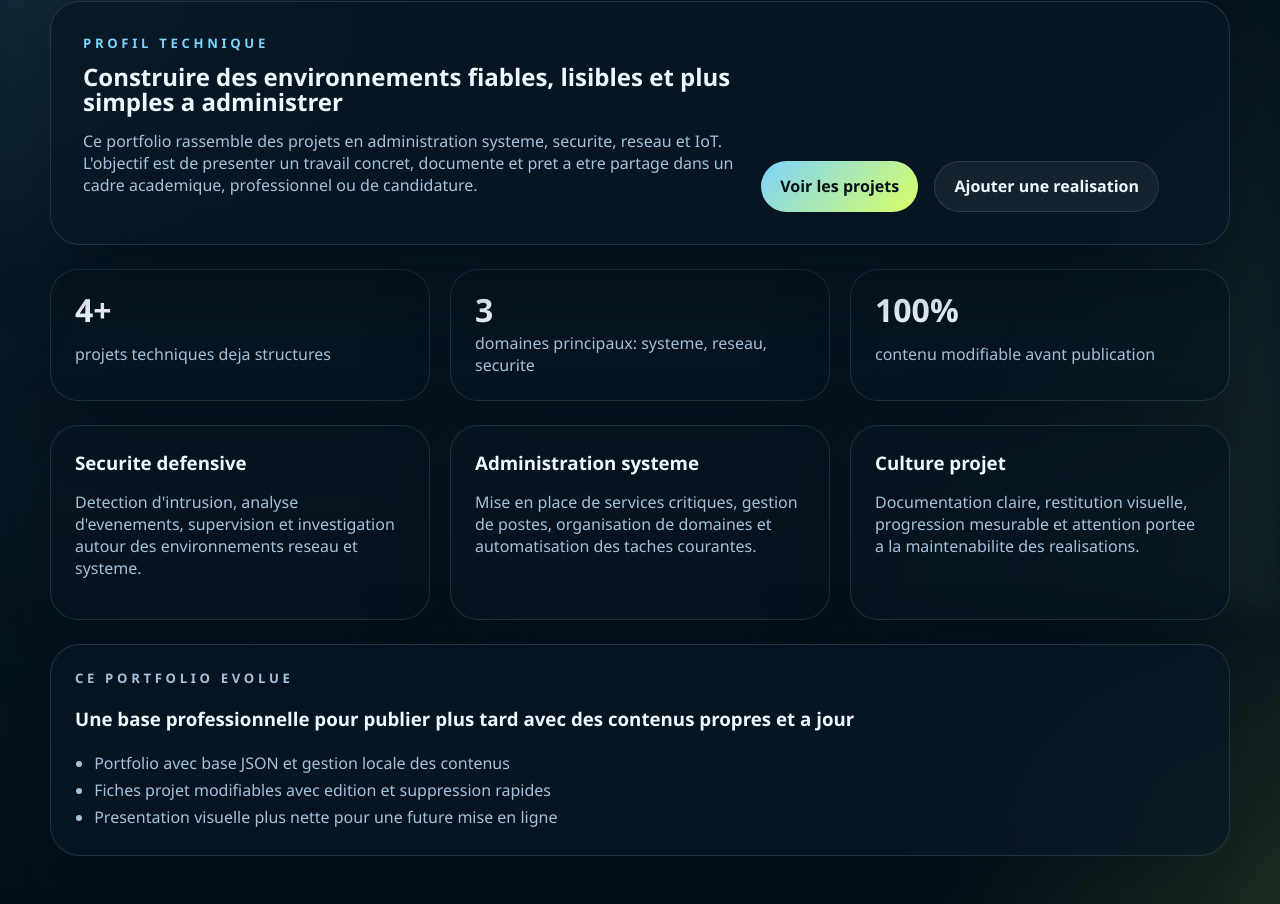
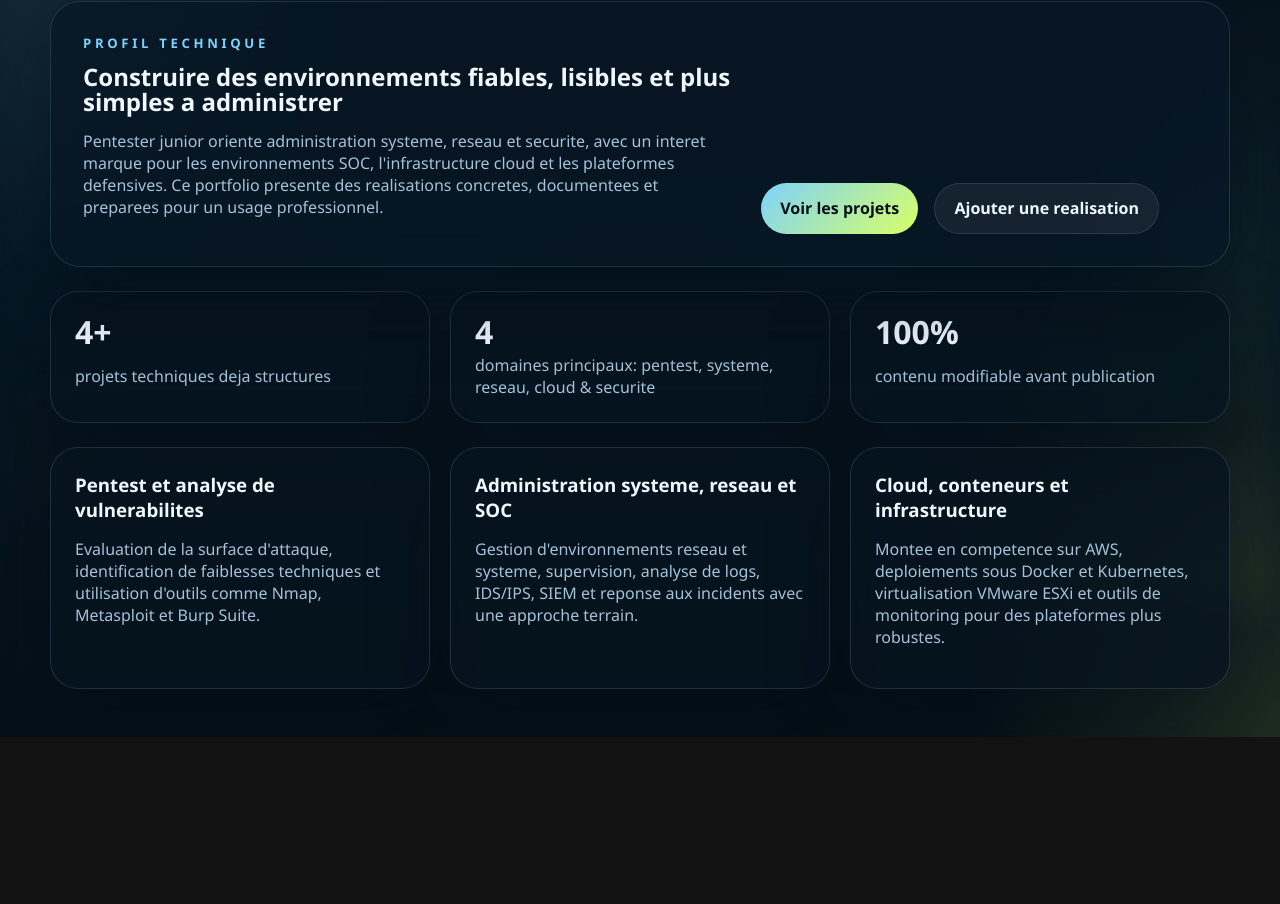
Before and after one commit to dvddy03/myPorfolio, a React (Vite) app in the folder react/: page / in a window 1280 px wide. Shown: the part 195-1099 px from the top of the page. After the commit the page ends 932 px from the top, so only its background shows below. Built offline with nearby package versions, Linux system fonts and the light colour scheme; no server answers.

Commit message:
feat: refine portfolio homepage positioning

```diff
--- a/react/db.json
+++ b/react/db.json
@@ -88,6 +88,8 @@
       "year": "2026",
       "status": "En evolution",
       "coverTone": "violet",
+      "imageKey": "iot",
+      "imageUrl": "",
       "technologies": [
         "ESP32",
         "Arduino",
@@ -99,7 +101,6 @@
         "Experimentation de scan reseau Wi-Fi",
         "Prototypage rapide sur microcontroleur"
       ],
-      "imageKey": "iot",
       "githubUrl": "",
       "demoUrl": "",
       "createdAt": "2026-04-07T16:15:00.000Z"
--- a/react/src/pages/HomePage.jsx
+++ b/react/src/pages/HomePage.jsx
@@ -2,23 +2,17 @@ import { Link } from "react-router-dom";
 
 const strengths = [
   {
-    title: "Securite defensive",
-    text: "Detection d'intrusion, analyse d'evenements, supervision et investigation autour des environnements reseau et systeme.",
+    title: "Pentest et analyse de vulnerabilites",
+    text: "Evaluation de la surface d'attaque, identification de faiblesses techniques et utilisation d'outils comme Nmap, Metasploit et Burp Suite.",
   },
   {
-    title: "Administration systeme",
-    text: "Mise en place de services critiques, gestion de postes, organisation de domaines et automatisation des taches courantes.",
+    title: "Administration systeme, reseau et SOC",
+    text: "Gestion d'environnements reseau et systeme, supervision, analyse de logs, IDS/IPS, SIEM et reponse aux incidents avec une approche terrain.",
   },
   {
-    title: "Culture projet",
-    text: "Documentation claire, restitution visuelle, progression mesurable et attention portee a la maintenabilite des realisations.",
+    title: "Cloud, conteneurs et infrastructure",
+    text: "Montee en competence sur AWS, deploiements sous Docker et Kubernetes, virtualisation VMware ESXi et outils de monitoring pour des plateformes plus robustes.",
   },
-];
-
-const highlights = [
-  "Portfolio avec base JSON et gestion locale des contenus",
-  "Fiches projet modifiables avec edition et suppression rapides",
-  "Presentation visuelle plus nette pour une future mise en ligne",
 ];
 
 function HomePage() {
@@ -29,9 +23,10 @@ function HomePage() {
           <p className="eyebrow">Profil technique</p>
           <h2>Construire des environnements fiables, lisibles et plus simples a administrer</h2>
           <p className="lead">
-            Ce portfolio rassemble des projets en administration systeme, securite, reseau et IoT.
-            L'objectif est de presenter un travail concret, documente et pret a etre partage dans un
-            cadre academique, professionnel ou de candidature.
+            Pentester junior oriente administration systeme, reseau et securite, avec un interet
+            marque pour les environnements SOC, l'infrastructure cloud et les plateformes defensives.
+            Ce portfolio presente des realisations concretes, documentees et preparees pour un usage
+            professionnel.
           </p>
         </div>
 
@@ -51,8 +46,8 @@ function HomePage() {
           <span>projets techniques deja structures</span>
         </article>
         <article className="metric-card">
-          <strong>3</strong>
-          <span>domaines principaux: systeme, reseau, securite</span>
+          <strong>4</strong>
+          <span>domaines principaux: pentest, systeme, reseau, cloud & securite</span>
         </article>
         <article className="metric-card">
           <strong>100%</strong>
@@ -68,16 +63,6 @@ function HomePage() {
           </article>
         ))}
       </section>
-
-      <section className="callout-panel">
-        <p className="eyebrow">Ce portfolio evolue</p>
-        <h3>Une base professionnelle pour publier plus tard avec des contenus propres et a jour</h3>
-        <ul className="detail-list">
-          {highlights.map((item) => (
-            <li key={item}>{item}</li>
-          ))}
-        </ul>
-      </section>
     </div>
   );
 }
```
